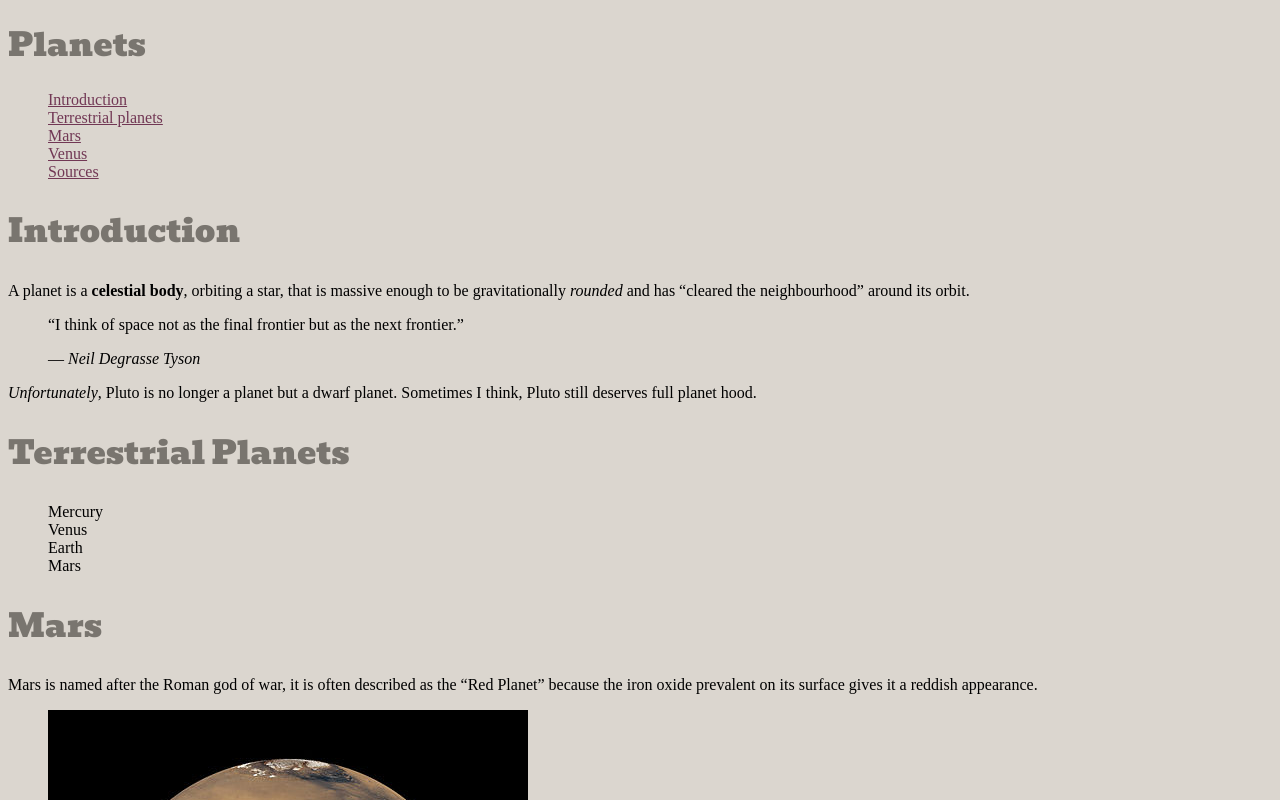
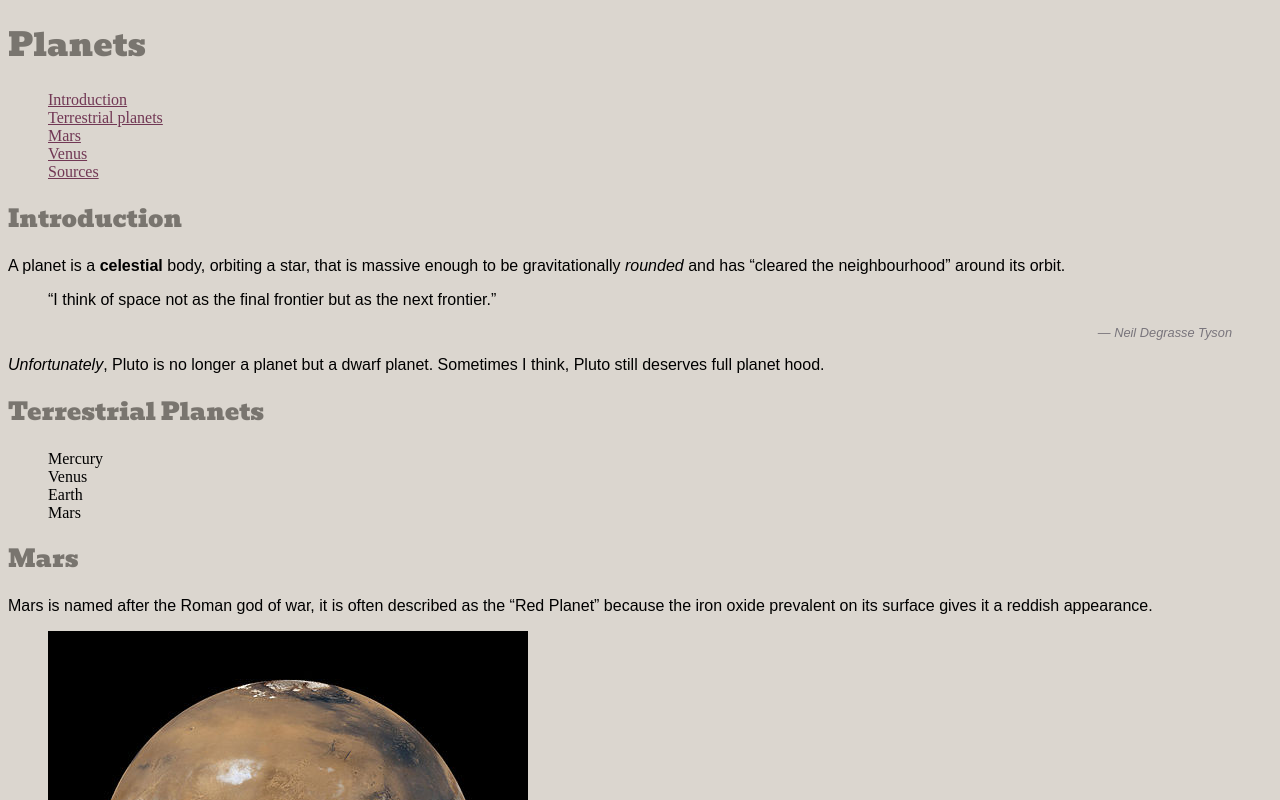
Before and after one commit to Pierceyonder/assignment-3, a plain HTML site: page index.html in a window 1280 px wide. Shown: the top 800 px of the page. Drawn offline with Linux system fonts and the light colour scheme.

Commit message:
Added CSS stylings for the quotes and body.

```diff
--- a/css/main.css
+++ b/css/main.css
@@ -20,9 +20,33 @@ h1, h2{
 	line-height: 1.5;
 
 	font-family: 'Bevan', cursive;
+
+}
+h2 {
+	font-size: 1.5rem;
 }
 
 ol {
 		list-style-type: none;
 
 }
+
+blockquote {
+	font-style: italic; /* italic, normal */
+	text-align: center; /* left, center, right, justify*/
+	font-family: arial, sans-serif;
+}
+
+footer {
+	font-style: italic; /* italic, normal */
+	text-align: right; /* left, center, right, justify*/
+	font-size: 0.8rem;
+	font-family: arial, sans-serif;
+	color: #79757c;
+}
+
+p {
+	font-style: normal; /* italic, normal */
+	text-align: left; /* left, center, right, justify*/
+	font-family: arial, sans-serif;
+}
--- a/index.html
+++ b/index.html
@@ -21,7 +21,7 @@
 
 <h2 id="introduction">Introduction</h2>
 
-<p>A planet is a <b>celestial body</b>, orbiting a star, that is massive enough to be gravitationally <i>rounded</i> and has “cleared the neighbourhood” around its orbit.</p>
+<p>A planet is a <b>celestial</b> body, orbiting a star, that is massive enough to be gravitationally <i>rounded</i> and has “cleared the neighbourhood” around its orbit.</p>
 
 <blockquote>
 	<p>“I think of space not as the final frontier but as the next frontier.”</p>
```
